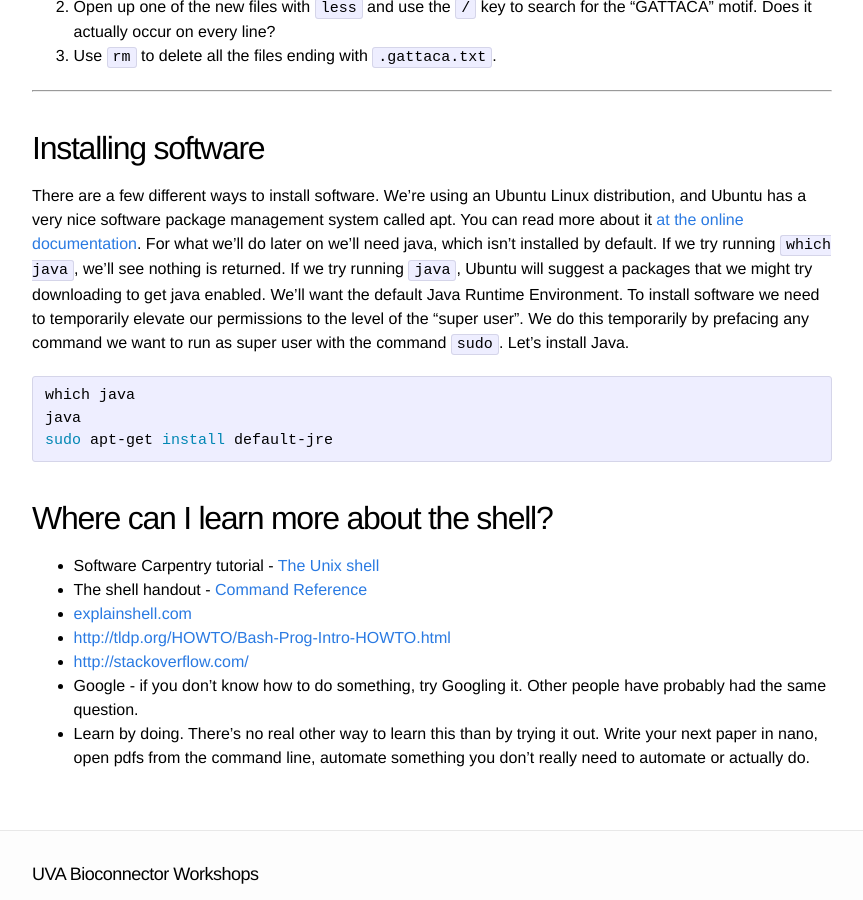
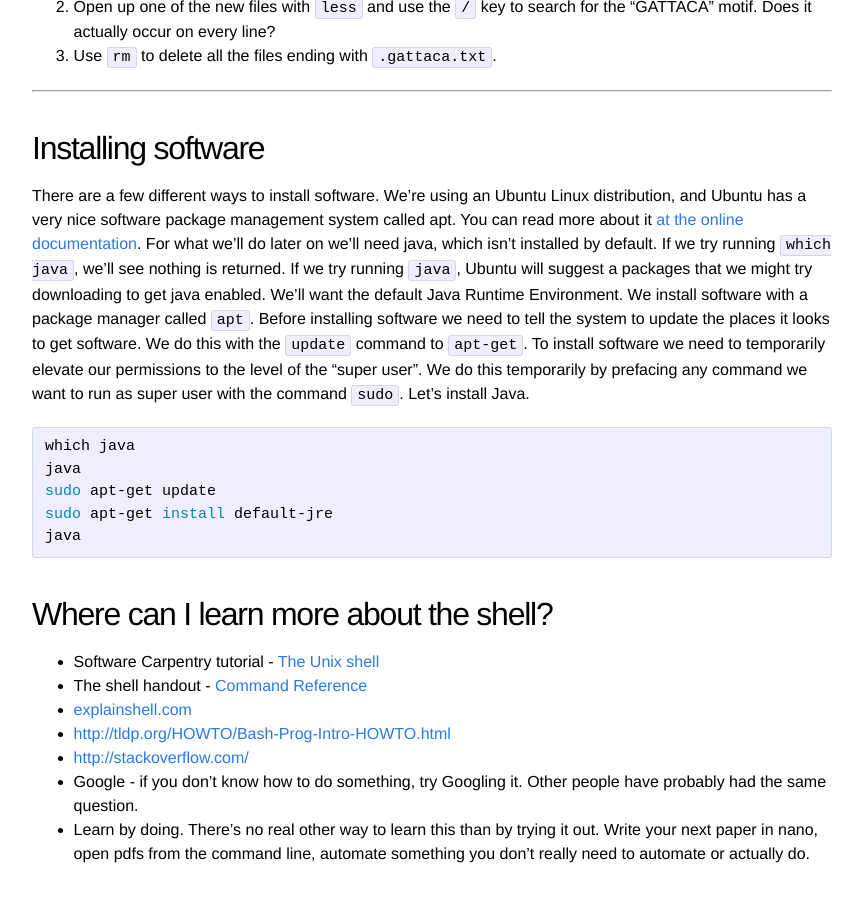
Before and after one commit to bioconnector/workshops2015, a Jekyll site: the page built from lessons/shell/shell-intro.md, in a window 1280 px wide and 900 px high, scrolled down 24648 px. Shown: the whole window, without its empty margins (208-1071 px from the left). Built offline with Jekyll 4.4.1, drawn with Linux system fonts in a browser that asks for light colours; Markdown is read by kramdown in place of the engine named in the settings.

Commit message:
update repos before install java

````diff
--- a/lessons/shell/shell-intro.md
+++ b/lessons/shell/shell-intro.md
@@ -948,12 +948,14 @@ These are the commands that _would be run_ in `parallel` if you didn't use the `
 
 ## Installing software
 
-There are a few different ways to install software. We're using an Ubuntu Linux distribution, and Ubuntu has a very nice software package management system called apt. You can read more about it [at the online documentation](https://help.ubuntu.com/community/AptGet/Howto). For what we'll do later on we'll need java, which isn't installed by default. If we try running `which java`, we'll see nothing is returned. If we try running `java`, Ubuntu will suggest a packages that we might try downloading to get java enabled. We'll want the default Java Runtime Environment. To install software we need to temporarily elevate our permissions to the level of the "super user". We do this temporarily by prefacing any command we want to run as super user with the command `sudo`. Let's install Java.
+There are a few different ways to install software. We're using an Ubuntu Linux distribution, and Ubuntu has a very nice software package management system called apt. You can read more about it [at the online documentation](https://help.ubuntu.com/community/AptGet/Howto). For what we'll do later on we'll need java, which isn't installed by default. If we try running `which java`, we'll see nothing is returned. If we try running `java`, Ubuntu will suggest a packages that we might try downloading to get java enabled. We'll want the default Java Runtime Environment. We install software with a package manager called `apt`. Before installing software we need to tell the system to update the places it looks to get software. We do this with the `update` command to `apt-get`. To install software we need to temporarily elevate our permissions to the level of the "super user". We do this temporarily by prefacing any command we want to run as super user with the command `sudo`. Let's install Java.
 
 ```bash
 which java
 java
+sudo apt-get update
 sudo apt-get install default-jre
+java
 ```
 
 
````
